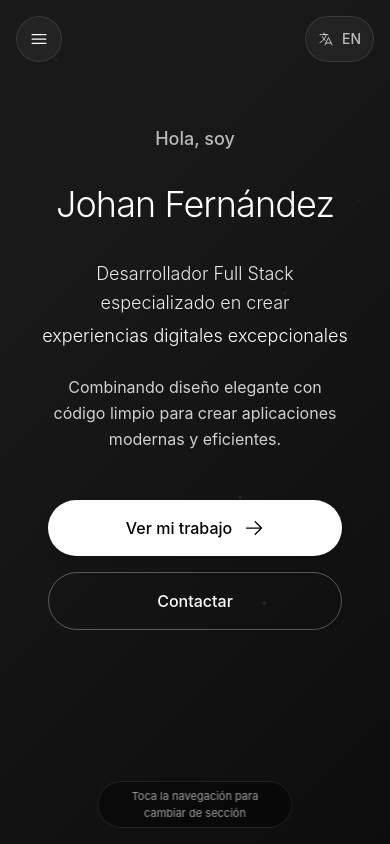
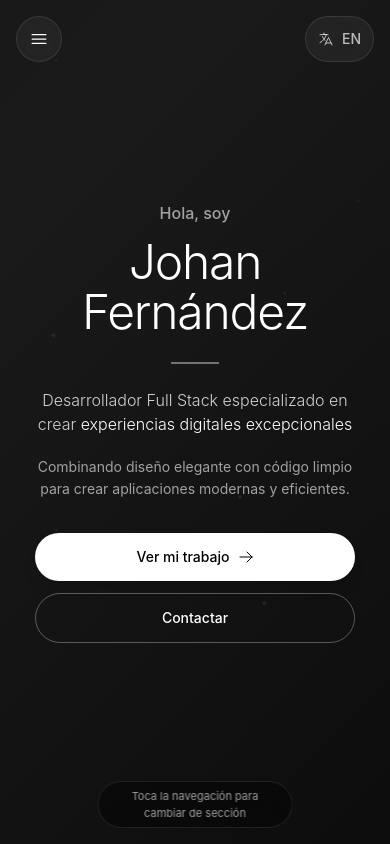
Before and after one commit to MrJohanF/mrjohanf-portfolio, a Next.js app: page / in a window 390 px wide. Built offline with nearby package versions, Linux system fonts and the light colour scheme.

Commit message:
Refactor Home component for improved layout and responsiveness: streamline structure, enhance text sizing, and optimize spacing for mobile and desktop views. Update animation variants for smoother transitions and visual consistency across sections.

```diff
--- a/src/app/components/Home.js
+++ b/src/app/components/Home.js
@@ -2,7 +2,6 @@ import { motion } from 'framer-motion'
 import { ArrowRightIcon } from '@heroicons/react/24/outline'
 
 export default function Home({ t, isMobile, isLoaded, handleSectionChange }) {
-  // Container animation with stagger for children
   const containerVariants = {
     hidden: { opacity: 0 },
     visible: {
@@ -14,7 +13,6 @@ export default function Home({ t, isMobile, isLoaded, handleSectionChange }) {
     }
   }
 
-  // Item animations with spring physics
   const itemVariants = {
     hidden: {
       opacity: 0,
@@ -34,7 +32,6 @@ export default function Home({ t, isMobile, isLoaded, handleSectionChange }) {
     }
   }
 
-  // Button variants with more responsive feel
   const buttonVariants = {
     hidden: {
       opacity: 0,
@@ -56,53 +53,34 @@ export default function Home({ t, isMobile, isLoaded, handleSectionChange }) {
 
   return (
     <motion.div
-      className={`text-center organic-transition ${
+      className={`text-center organic-transition w-full ${
         isLoaded ? 'animate-fade-up' : 'opacity-0'
-      } ${
-        // Espaciado específico para cada breakpoint
-        isMobile
-          ? 'px-4 py-8'
-          : 'px-6 py-8 md:py-10 lg:py-14 xl:py-16'
-      }`}
+      } ${isMobile ? 'px-4' : 'px-6'}`}
       variants={containerVariants}
       initial="hidden"
       animate="visible"
     >
-      {/* Contenedor principal */}
-      <div className="max-w-5xl mx-auto">
+      <div className="max-w-4xl mx-auto">
 
-        {/* Sección de saludo y nombre */}
-        <div className={`${
-          isMobile
-            ? 'space-y-5'
-            : 'space-y-6 md:space-y-8 lg:space-y-12 xl:space-y-14'
-        }`}>
-
-          {/* Saludo - Tamaños específicos para portátil */}
+        {/* Saludo */}
         <motion.p
-            className={`text-white/70 font-medium animate-float-subtle ${
-              isMobile
-                ? 'text-lg'
-                : 'text-base md:text-lg lg:text-xl xl:text-2xl'
+          className={`text-white/60 font-medium mb-3 ${
+            isMobile ? 'text-base' : 'text-base md:text-lg'
           }`}
           variants={itemVariants}
         >
           {t.home.greeting}
         </motion.p>
 
-          {/* Nombre - Escalado específico para portátil */}
+        {/* Nombre */}
         <motion.h1
-            className={`font-light tracking-tight text-white leading-tight ${
+          className={`font-light tracking-tight text-white leading-[1.05] ${
             isMobile
-                ? 'text-4xl'
-                : 'text-3xl md:text-4xl lg:text-5xl xl:text-6xl 2xl:text-7xl'
+              ? 'text-5xl mb-6'
+              : 'text-5xl md:text-6xl lg:text-7xl mb-6 md:mb-8'
           }`}
           variants={{
-              hidden: {
-                opacity: 0,
-                y: 30,
-                scale: 0.95
-              },
+            hidden: { opacity: 0, y: 30, scale: 0.96 },
             visible: {
               opacity: 1,
               y: 0,
@@ -118,60 +96,44 @@ export default function Home({ t, isMobile, isLoaded, handleSectionChange }) {
         >
           {t.home.name}
         </motion.h1>
-        </div>
 
-        {/* Sección de título principal - Espaciado específico para portátil */}
-        <div className={`${
+        {/* Divisor sutil */}
+        <motion.div
+          className={`h-0.5 bg-white/40 mx-auto ${
+            isMobile ? 'w-12 mb-6' : 'w-16 mb-8'
+          }`}
+          variants={itemVariants}
+        />
+
+        {/* Título principal */}
+        <motion.div
+          className={`text-white/80 font-light mx-auto ${
             isMobile
-            ? 'mt-8 mb-6'
-            : 'mt-8 mb-6 md:mt-10 md:mb-8 lg:mt-16 lg:mb-12 xl:mt-20 xl:mb-14'
-        }`}>
-          <motion.div
-            className={`text-white/90 font-light mx-auto ${
-              isMobile
-                ? 'text-lg px-2 max-w-sm'
-                : 'text-base md:text-lg lg:text-xl xl:text-2xl 2xl:text-3xl max-w-4xl'
+              ? 'text-base max-w-sm mb-5'
+              : 'text-lg md:text-xl lg:text-2xl max-w-3xl mb-6'
           }`}
           variants={itemVariants}
         >
-            {/* Primera línea del título */}
-            <div className="leading-relaxed">
-              {t.home.title}
-            </div>
-            {/* Segunda línea con espaciado mínimo */}
-            <div className="text-white leading-relaxed mt-1">
-              {t.home.titleHighlight}
-            </div>
+          <span>{t.home.title} </span>
+          <span className="text-white">{t.home.titleHighlight}</span>
         </motion.div>
-        </div>
 
-        {/* Subtítulo - Mejor contraste y tamaño para portátil */}
-        <motion.div
-          className={`${
+        {/* Subtítulo */}
+        <motion.p
+          className={`text-white/60 mx-auto leading-relaxed ${
             isMobile
-              ? 'mb-10'
-              : 'mb-8 md:mb-10 lg:mb-14 xl:mb-16'
+              ? 'text-sm max-w-sm mb-8'
+              : 'text-sm md:text-base max-w-2xl mb-10'
           }`}
           variants={itemVariants}
         >
-          <p
-            className={`text-white/80 mx-auto leading-relaxed ${
-              isMobile
-                ? 'text-base px-4 max-w-sm'
-                : 'text-sm md:text-base lg:text-lg xl:text-xl max-w-3xl'
-            }`}
-          >
           {t.home.subtitle}
-          </p>
-        </motion.div>
-      </div>
+        </motion.p>
 
-      {/* Botones - Espaciado mejorado específicamente para portátil */}
+        {/* Botones */}
         <motion.div
           className={`flex items-center justify-center ${
-          isMobile
-            ? 'flex-col gap-4 pt-2 px-4 pb-12'
-            : 'flex-col sm:flex-row gap-4 md:gap-5 lg:gap-8 xl:gap-10 pt-2 md:pt-4'
+            isMobile ? 'flex-col gap-3' : 'flex-row gap-4'
           }`}
           variants={{
             hidden: { opacity: 0 },
@@ -186,54 +148,50 @@ export default function Home({ t, isMobile, isLoaded, handleSectionChange }) {
         >
           <motion.button
             onClick={() => handleSectionChange('projects')}
-          className={`group flex items-center justify-center space-x-3 bg-white text-black rounded-full font-medium hover-lift organic-transition shadow-lg ${
+            className={`group flex items-center justify-center gap-2 bg-white text-black rounded-full font-medium hover-lift organic-transition shadow-lg ${
               isMobile
-              ? 'px-7 py-4 text-base w-full max-w-xs'
-              : 'px-6 py-3 md:px-7 md:py-4 lg:px-8 lg:py-4 xl:px-9 xl:py-5 text-sm md:text-base lg:text-base xl:text-lg'
+                ? 'px-7 py-3.5 text-sm w-full max-w-xs'
+                : 'px-7 py-3 md:px-8 md:py-3.5 text-sm md:text-base'
             }`}
             variants={buttonVariants}
             whileHover={{
-            scale: 1.05,
+              scale: 1.04,
               transition: { type: "spring", damping: 15, stiffness: 300 }
             }}
             whileTap={{
-            scale: 0.95,
+              scale: 0.96,
               transition: { type: "spring", damping: 15, stiffness: 400 }
             }}
           >
             <span>{t.home.viewWork}</span>
-          <ArrowRightIcon className={`group-hover:translate-x-1 organic-transition ${
-            isMobile ? 'w-5 h-5' : 'w-4 h-4 md:w-5 md:h-5 lg:w-5 lg:h-5 xl:w-6 xl:h-6'
-          }`} />
+            <ArrowRightIcon
+              className={`group-hover:translate-x-1 organic-transition ${
+                isMobile ? 'w-4 h-4' : 'w-4 h-4 md:w-5 md:h-5'
+              }`}
+            />
           </motion.button>
 
           <motion.button
             onClick={() => handleSectionChange('contact')}
-          className={`flex items-center justify-center space-x-3 border border-white/30 text-white rounded-full font-medium hover:border-white/50 hover:bg-white/10 organic-transition ${
+            className={`flex items-center justify-center border border-white/30 text-white rounded-full font-medium hover:border-white/50 hover:bg-white/10 organic-transition ${
               isMobile
-              ? 'px-7 py-4 text-base w-full max-w-xs'
-              : 'px-6 py-3 md:px-7 md:py-4 lg:px-8 lg:py-4 xl:px-9 xl:py-5 text-sm md:text-base lg:text-base xl:text-lg'
+                ? 'px-7 py-3.5 text-sm w-full max-w-xs'
+                : 'px-7 py-3 md:px-8 md:py-3.5 text-sm md:text-base'
             }`}
             variants={buttonVariants}
             whileHover={{
-            scale: 1.05,
+              scale: 1.04,
               transition: { type: "spring", damping: 15, stiffness: 300 }
             }}
             whileTap={{
-            scale: 0.95,
+              scale: 0.96,
               transition: { type: "spring", damping: 15, stiffness: 400 }
             }}
           >
             <span>{t.home.contact}</span>
           </motion.button>
         </motion.div>
-
-      {/* Espaciado inferior progresivo */}
-      <div className={`${
-        isMobile
-          ? 'h-8'
-          : 'h-8 md:h-12 lg:h-16 xl:h-20'
-      }`}></div>
+      </div>
     </motion.div>
   )
 }
```
Lines whose indentation alone changed are shown as unchanged.
